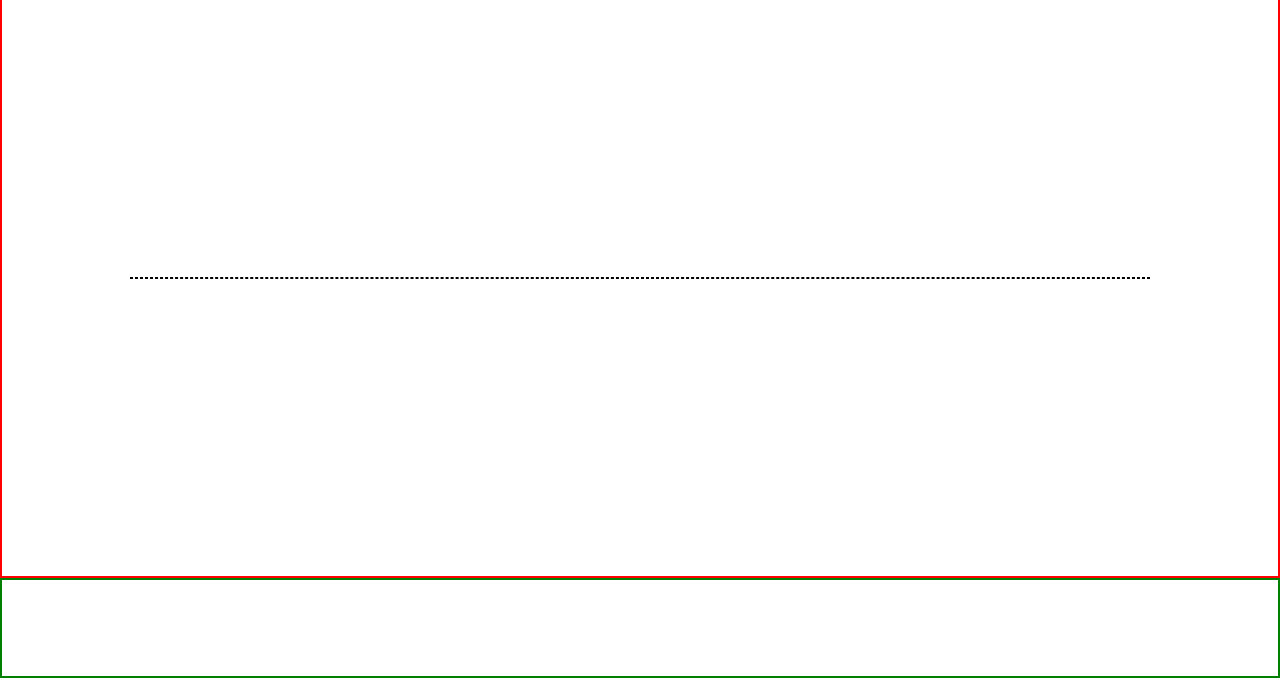
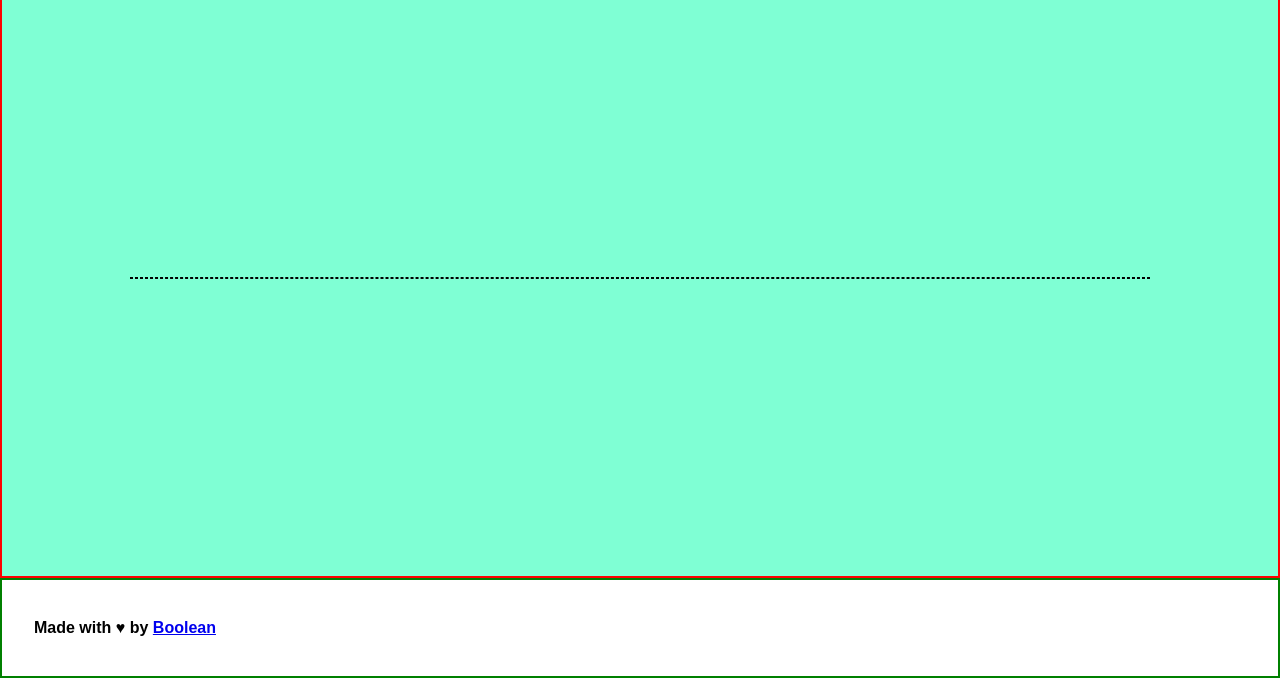
Before and after one commit to salvoPernicano/js-campominato-grid, a plain HTML site: page index.html in a window 1280 px wide. Shown: the part 122-800 px from the top of the page. Drawn offline with Linux system fonts and the light colour scheme.

Commit message:
minor fixes stile

```diff
--- a/assets/style.css
+++ b/assets/style.css
@@ -3,9 +3,11 @@
     padding:0;
     box-sizing:border-box;
 }
+
 body{
     font-family: sans-serif;
 }
+
 header{
     height: 100px;
     border: 2px solid blue;
@@ -14,35 +16,46 @@ header{
     align-items: center;
     padding: 2em;
 }
+
 .leftSide img{
     height: 100px;
     aspect-ratio: 1;
 }
+
 .leftSide{
     display: flex;
     align-items: center;
 }
+
 label,
 select,
 button{
     font-weight:600
 }
+
 button{
     padding: 0 25px;
 }
+
 main{
     height: calc(100vh - 200px);
     border: 2px solid red;
     display: flex;
     justify-content: center;
     align-items: center;
+    background-color: #7fffd4;
 }
 
 .container{
     width: 80%;
     border: 1px dashed black;
 }
+
 footer{
     height: 100px;
-    border: 2px solid green
+    border: 2px solid green;
+    display: flex;
+    align-items: center;
+    padding: 2em;
+    font-weight: bold;
 }
--- a/index.html
+++ b/index.html
@@ -29,7 +29,7 @@
         </div>
     </main>
     <footer>
-
+        <span>Made with &#9829; by <a href="#">Boolean</a> </span>
     </footer>
     <script src="main.js"></script>
 </body>
```
